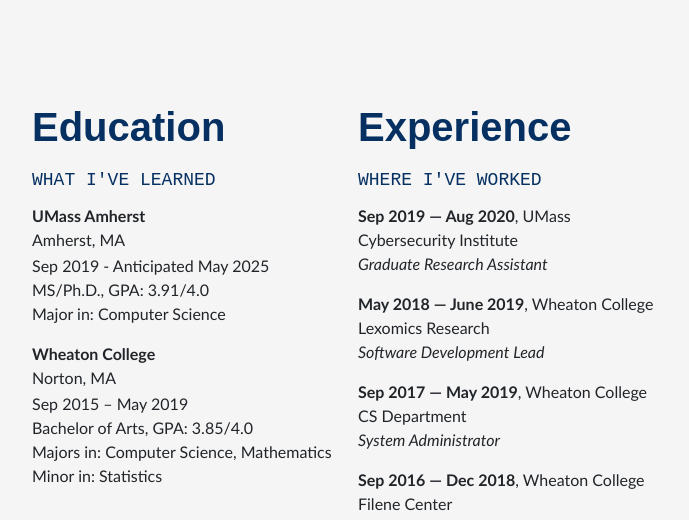
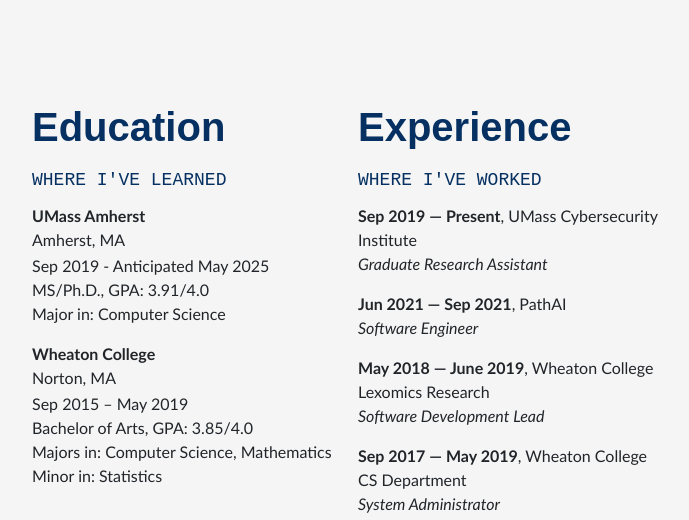
Before and after one commit to Weiqi97/Weiqi97.github.io, a plain HTML site: page index.html in a window 1280 px wide. Shown: the part 2159-2679 px from the top of the page, without its empty margins (294-983 px from the left). Drawn offline with nearby package versions, Linux system fonts and the light colour scheme; a web font is replaced by a local one.

Commit message:
Update index.html

```diff
--- a/index.html
+++ b/index.html
@@ -59,8 +59,8 @@
                 </p>
                 <p>
                     <br><i class="fas fa-mobile-alt faa-ring animated-hover"></i>
-                    <a href="tel:4134091314" style="color: whitesmoke; text-decoration: none; padding-left: 5px">
-                        (413)-409-1314
+                    <a href="tel:4134165155" style="color: whitesmoke; text-decoration: none; padding-left: 5px">
+                        (413)-416-5155
                     </a>
                     <br><i class="fas fa-envelope faa-horizontal animated-hover"></i>
                     <a href="mailto:weiqifeng@umass.edu"
@@ -183,7 +183,7 @@
 <div id="edu-exp" class="row main-content">
     <div class="col-3 offset-3">
         <p class="content-title">Education</p>
-        <p class="content-subtitle">WHAT I'VE LEARNED</p>
+        <p class="content-subtitle">WHERE I'VE LEARNED</p>
         <p style="margin-bottom: 0"><b>UMass Amherst</b></p>
         <p style="margin-bottom: 2px">Amherst, MA</p>
         <p style="margin-bottom: 0">Sep 2019 - Anticipated May 2025</p>
@@ -200,9 +200,12 @@
     <div class="col-3">
         <p class="content-title">Experience</p>
         <p class="content-subtitle">WHERE I'VE WORKED</p>
-        <p style="margin-bottom: 0; word-break: normal"><b>Sep 2019 &mdash; Aug 2020</b>, UMass Cybersecurity Institute
+        <p style="margin-bottom: 0; word-break: normal"><b>Sep 2019 &mdash; Present</b>, UMass Cybersecurity Institute
         </p>
         <p><i>Graduate Research Assistant</i></p>
+        <p style="margin-bottom: 0; word-break: normal"><b>Jun 2021 &mdash; Sep 2021</b>, PathAI
+        </p>
+        <p><i>Software Engineer</i></p>
         <p style="margin-bottom: 0; word-break: normal"><b>May 2018 &mdash; June 2019</b>, Wheaton College Lexomics
             Research</p>
         <p><i>Software Development Lead</i></p>
```
